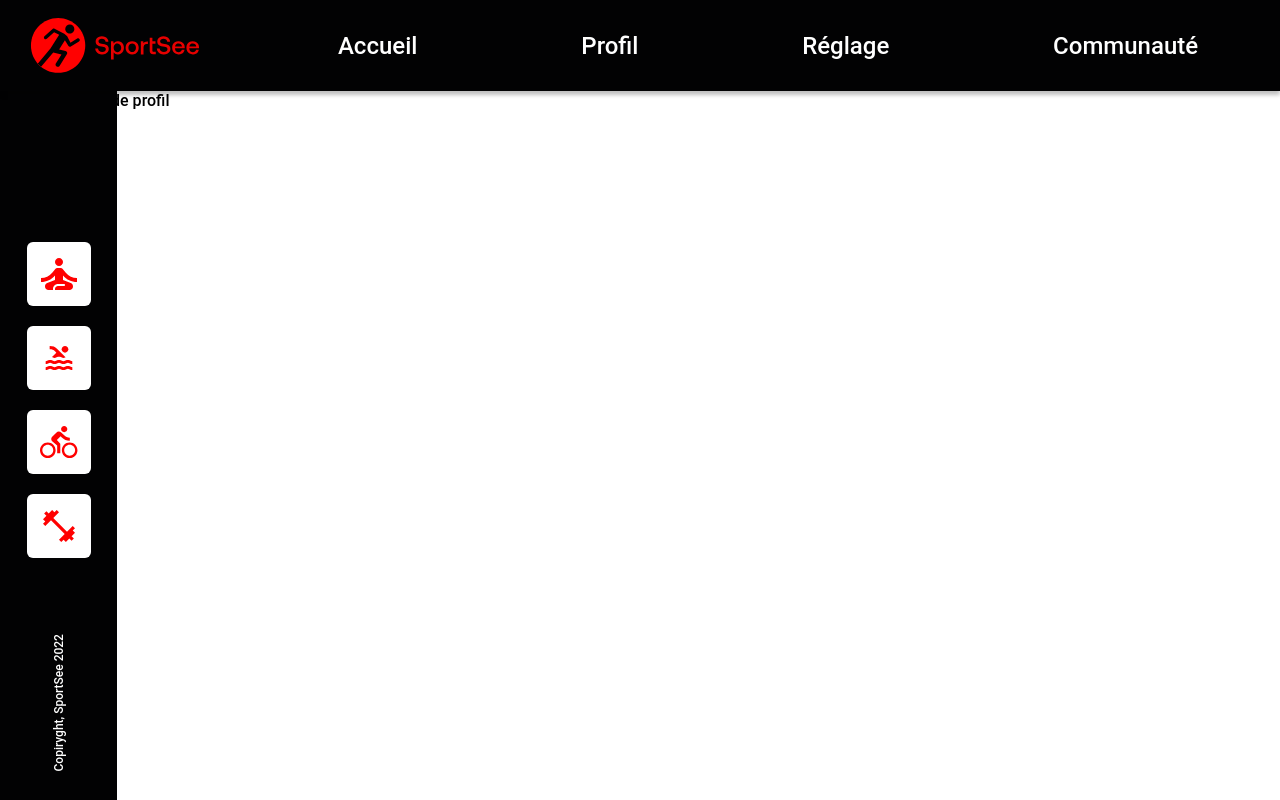
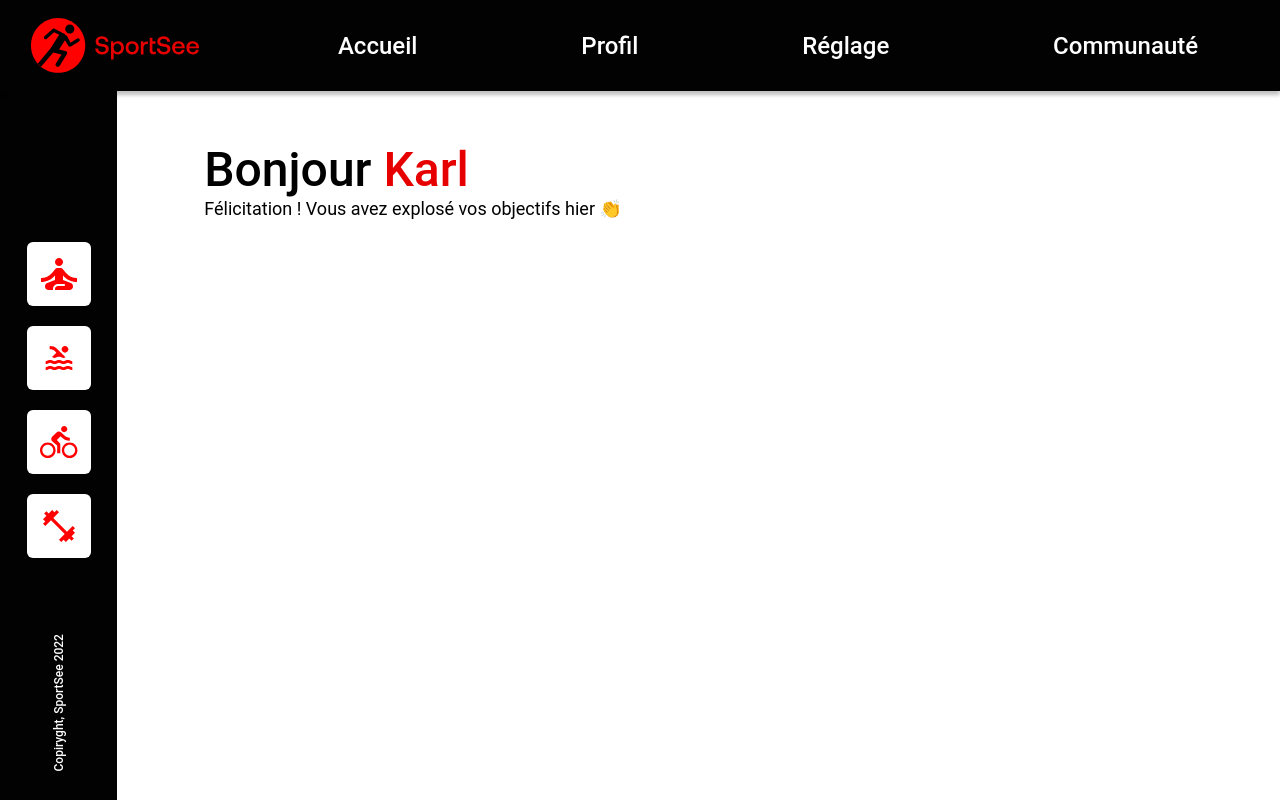
Before and after one commit to Roy-Framery-s-Openclassrooms-projects/royframery_12_22022022, a React (Create React App) app: page /profil in a window 1280 px wide. Built offline with nearby package versions, Linux system fonts and the light colour scheme.

Commit message:
header dashboard implementation

```diff
--- /dev/null
+++ b/src/class/User.js
@@ -0,0 +1,19 @@
+class User {
+    constructor(data) {
+        this._firstName = data.firstName
+        this._lastName = data.lastName
+        this._age = data.age
+    }
+
+    get firstName() {
+        return this._firstName
+    }
+    get lastName() {
+        return this._lastName
+    }
+    get age() {
+        return this._age
+    }
+}
+
+export default User
--- /dev/null
+++ b/src/components/Dashboard/Dashboard.scss
@@ -0,0 +1,4 @@
+.dashboard {
+    width: 85%;
+    margin: 50px auto;
+}
--- /dev/null
+++ b/src/components/Dashboard/index.jsx
@@ -0,0 +1,14 @@
+// components
+import DashboardHeader from '../DashboardHeader'
+// CSS
+import './Dashboard.scss'
+
+const Dashboard = () => {
+    return (
+        <div className="dashboard">
+            <DashboardHeader />
+        </div>
+    )
+}
+
+export default Dashboard
--- /dev/null
+++ b/src/components/DashboardHeader/DashboardHeader.scss
@@ -0,0 +1,17 @@
+@use '../../utils/sass/colors' as *;
+
+.dashboardHeader {
+    &__title {
+        font-size: 48px;
+        font-weight: inherit;
+    }
+
+    &__name {
+        color: $color-secondary;
+    }
+
+    &__text {
+        font-size: 18px;
+        font-weight: 400;
+    }
+}
--- /dev/null
+++ b/src/components/DashboardHeader/index.jsx
@@ -0,0 +1,31 @@
+import GetUserById from '../../services/api'
+// Class
+import User from '../../class/User'
+// CSS
+import './DashboardHeader.scss'
+
+const DashboardHeader = () => {
+    const { isLoading, user } = GetUserById(12)
+
+    const userInfos = !isLoading ? new User(user.userInfos) : ''
+
+    return (
+        <div className="dashboardHeader">
+            {isLoading ? (
+                <p>chargement...</p>
+            ) : (
+                <h1 className="dashboardHeader__title">
+                    Bonjour
+                    <span className="dashboardHeader__name">
+                        {' ' + userInfos.firstName}
+                    </span>
+                </h1>
+            )}
+            <p className="dashboardHeader__text">
+                Félicitation ! Vous avez explosé vos objectifs hier 👏
+            </p>
+        </div>
+    )
+}
+
+export default DashboardHeader
--- a/src/components/SideBar/SideBar.scss
+++ b/src/components/SideBar/SideBar.scss
@@ -12,7 +12,7 @@
 
     width: 117px;
     min-height: inherit;
-    height: inherit;
+    height: 100%;
     background: $color-primary;
 
     &__icons {
--- a/src/index.scss
+++ b/src/index.scss
@@ -11,11 +11,9 @@ body {
     font-weight: 500;
 }
 
-#root,
-body {
+#root {
     margin: auto;
     max-width: 1440px;
     min-width: 1024px;
     min-height: 780px;
-    height: 100vh;
 }
--- a/src/pages/Profil/Profil.scss
+++ b/src/pages/Profil/Profil.scss
@@ -1,3 +1,7 @@
 .profil {
-    text-align: center;
+    // position: absolute;
+    // width: 100%;
+    // min-height: 100%;
+    height: 100%;
+    padding-left: 117px;
 }
--- a/src/pages/Profil/index.jsx
+++ b/src/pages/Profil/index.jsx
@@ -1,9 +1,12 @@
+// Components
+import Dashboard from '../../components/Dashboard'
+// CSS
 import './Profil.scss'
 
 function Profil() {
     return (
-        <div className="Profil">
-            <p>Je suis la page de profil</p>
+        <div className="profil">
+            <Dashboard />
         </div>
     )
 }
--- /dev/null
+++ b/src/services/api.jsx
@@ -0,0 +1,29 @@
+import axios from 'axios'
+import { useState, useEffect } from 'react'
+
+const BASE_URL = '/data.json'
+
+const GetUserById = (id) => {
+    const [user, setUser] = useState({})
+    const [isLoading, setLoading] = useState(true)
+
+    useEffect(() => {
+        setLoading(true)
+        async function getUserData() {
+            try {
+                const response = await axios.get(BASE_URL)
+                const data = response.data
+                const userData = data.users.find((user) => user.id === id)
+                setUser(userData)
+            } catch (err) {
+                console.log(err)
+            } finally {
+                setLoading(false)
+            }
+        }
+        getUserData()
+    }, [id])
+    return { isLoading, user }
+}
+
+export default GetUserById
--- a/src/utils/sass/_colors.scss
+++ b/src/utils/sass/_colors.scss
@@ -1,2 +1,3 @@
 $color-primary: #020203;
+$color-secondary: #e60000;
 $white: #fff;
```
Also changed, not shown: src/services/api.js (deleted).
